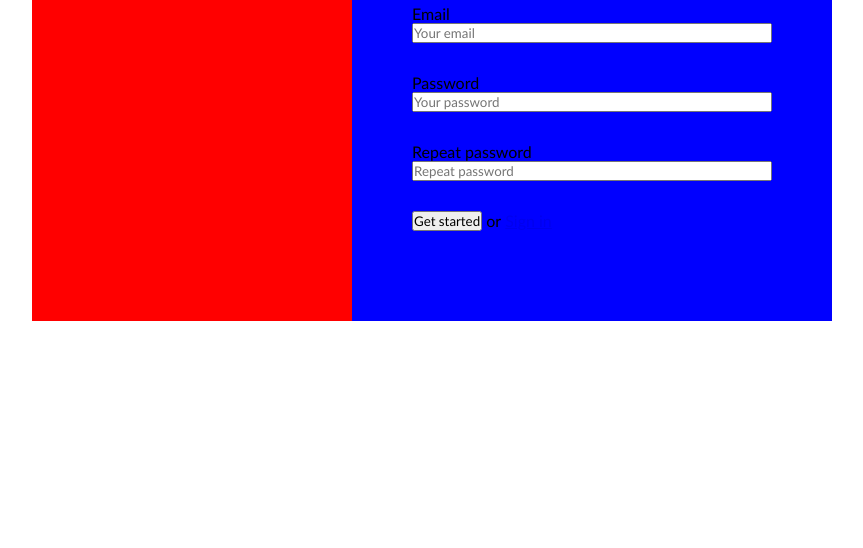
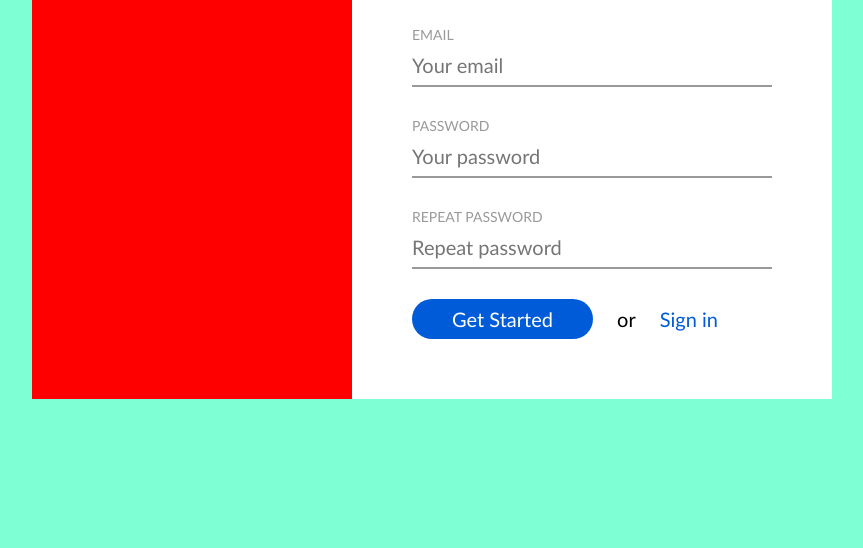
Before and after one commit to Amoseta/4-Sign-up, a plain HTML site: page index.html in a window 1280 px wide. Shown: the part 252-800 px from the top of the page, without its empty margins (208-1071 px from the left). Drawn offline with Linux system fonts and the light colour scheme.

Commit message:
Form bottom elements

```diff
--- a/index.html
+++ b/index.html
@@ -18,7 +18,7 @@
             </footer>
         </div>
         <div class="right-column">
-            <div class="close">x></form>
+            <div class="close">x</form>
             <form class="form">
                 <div class="form-row">
                     <label for="username">Username</label>
--- a/main.css
+++ b/main.css
@@ -1,6 +1,8 @@
 /* todo: pagrindinis turinys turi buti centruotas horizontaliai */
 /* todo:pagrindinis turinys turi buti centruotas vertikaliai */
-
+body {
+    background-color: aquamarine;
+}
 .container {
     display: inline-block;
     width: 800px;
@@ -15,6 +17,7 @@
     float: left;
     background-color: yellow;
     padding: 20px;
+    color: #fff;
 }
 
 .main-title {
@@ -26,15 +29,17 @@
 .bottom-links {
     display: inline-block;
     width: 100%;
+
 }
 
 .bottom-links > .link {
     display: inline-block;
-
+    color: #fff;
 }
 
 .symbol {
     display: inline-block;
+
 }
 
 .right-column {
@@ -42,7 +47,7 @@
     width: 60%;
     float: left;
     padding: 60px;
-    background-color: blue;
+    background-color: #fff;
 }
 
 .close {
@@ -59,28 +64,56 @@
     margin-bottom: 30px;
 }
 
-.form-row:last-of-type(5) {
+.form-row:last-of-type {
     margin-bottom: 0;
 }
 label {
     display: inline-block;
     width: 100%;
-
+    text-transform: uppercase;
+    color: #999999;
+    font-size: 14px;
 }
 input {
     display: inline-block;
     width: 100%;
+    font-size: 20px;
+    border: none;
+    line-height: 40px;
+    border-bottom: 2px solid#999999;
 }
 
 .btn {
     display: inline-block;
+    background-color: #005BD9;
+    color: #fff;
+    padding: 10px;
+    padding-left: 40px;
+    padding-right: 40px;
+    font-size: 20px;
+    line-height: 20px;
+    border-radius: 20px;
+    border: none;
+    text-transform: capitalize;
+    cursor: pointer;
 }
 
+.btn:hover {
+    font-size: 30px;
+}
 .text {
     display: inline-block;
+    padding: 10px;
+    line-height: 20px;
+    font-size: 20px;
+    margin-left: 10px;
 }
 
 .form-row > .link {
     display: inline-block;
-
+    padding: 10px;
+    line-height: 20px;
+    font-size: 20px;
+    color:  #005BD9;
+    text-decoration: none;
 }
```
